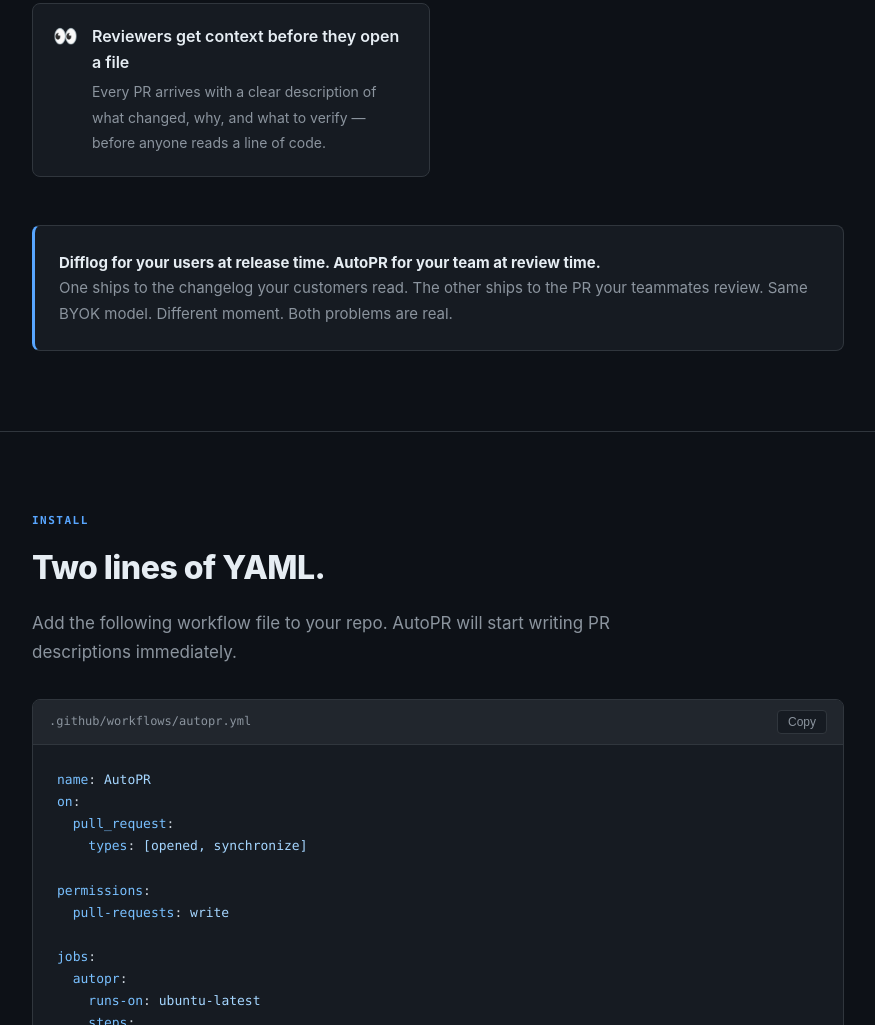
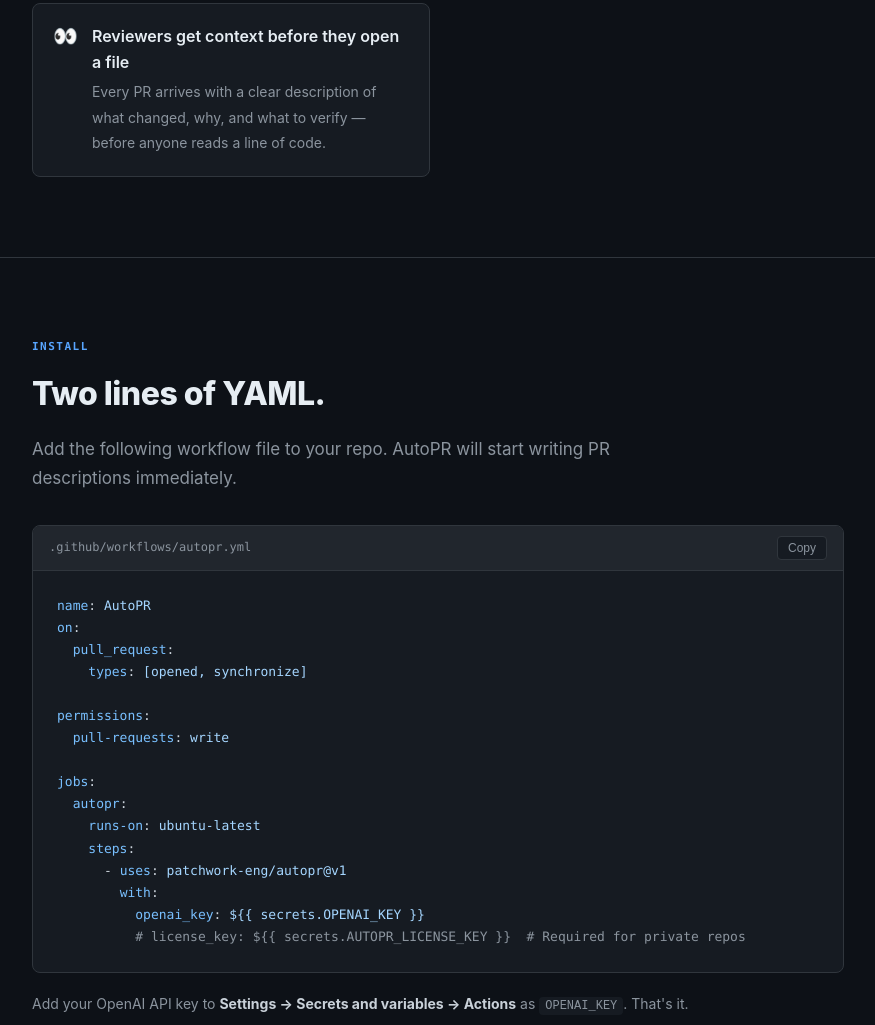
Before and after one commit to patchwork-eng/autopr, a website: page docs/index.html in a window 1280 px wide. Shown: the part 2953-3978 px from the top of the page, without its empty margins (202-1077 px from the left). Drawn offline with Linux system fonts and the light colour scheme.

Commit message:
fix: remove positioning box from hero — cross-sell lives at bottom

```diff
--- a/docs/index.html
+++ b/docs/index.html
@@ -730,10 +730,6 @@
       </li>
     </ul>
 
-    <div class="positioning">
-      <strong>Difflog for your users at release time. AutoPR for your team at review time.</strong><br>
-      One ships to the changelog your customers read. The other ships to the PR your teammates review. Same BYOK model. Different moment. Both problems are real.
-    </div>
   </div>
 </section>
 
```
